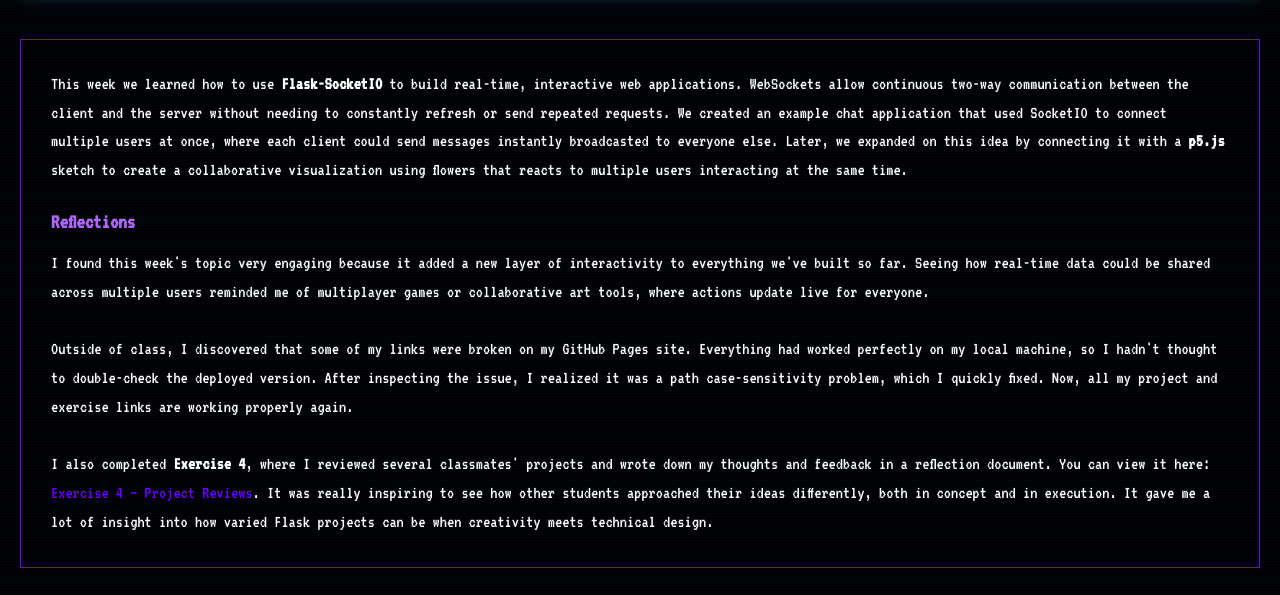
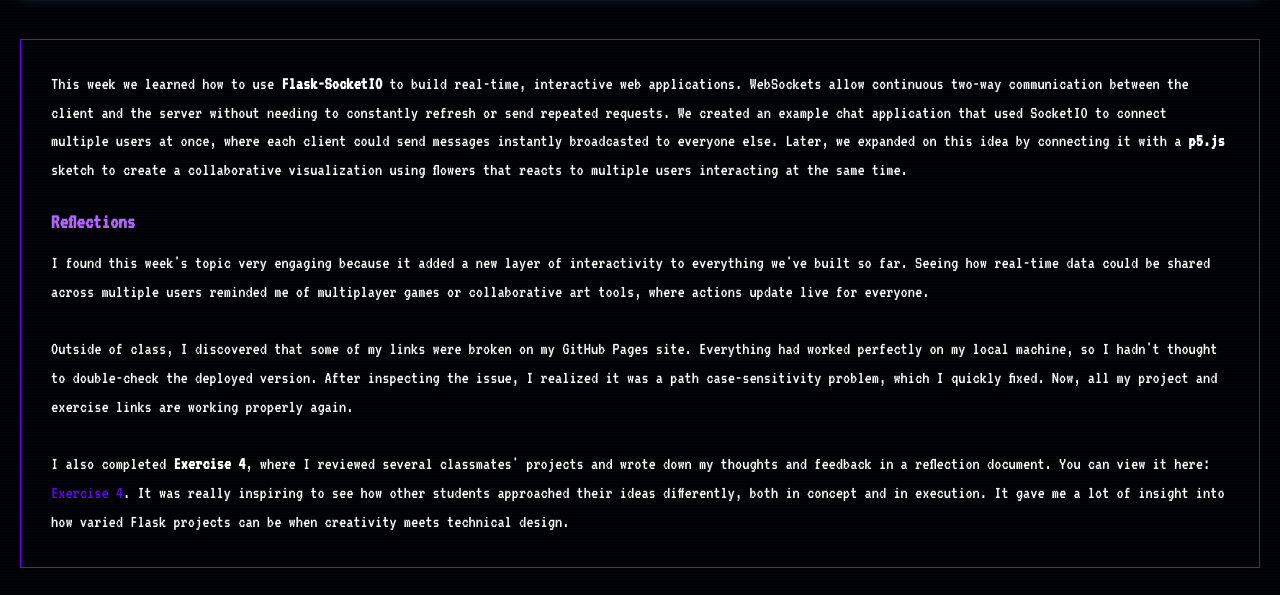
Before and after one commit to celinetran07/CART-351, a plain HTML site: page JournalEntries/week-11.html in a window 1280 px wide. Shown: the part 201-796 px from the top of the page. Drawn offline with Linux system fonts and the light colour scheme.

Commit message:
fix issue

```diff
--- a/JournalEntries/week-11.html
+++ b/JournalEntries/week-11.html
@@ -31,7 +31,7 @@
 <br>
                 <p>
                     I also completed <strong>Exercise 4</strong>, where I reviewed several classmates' projects and wrote down my thoughts and feedback in a reflection document. You can view it here:
-                    <a href="../Exercises/celine-tran-40286536-exercise_four/exercise_four.pdf">Exercise 4 – Project Reviews</a>.
+                    <a href="../Exercises/celine-tran-40286536-exercise_four/exercise_four.pdf">Exercise 4</a>.
                     It was really inspiring to see how other students approached their ideas differently, both in concept and in execution. It gave me a lot of insight into how varied Flask projects can be when creativity meets technical design.
                 </p>
             </div>
```
